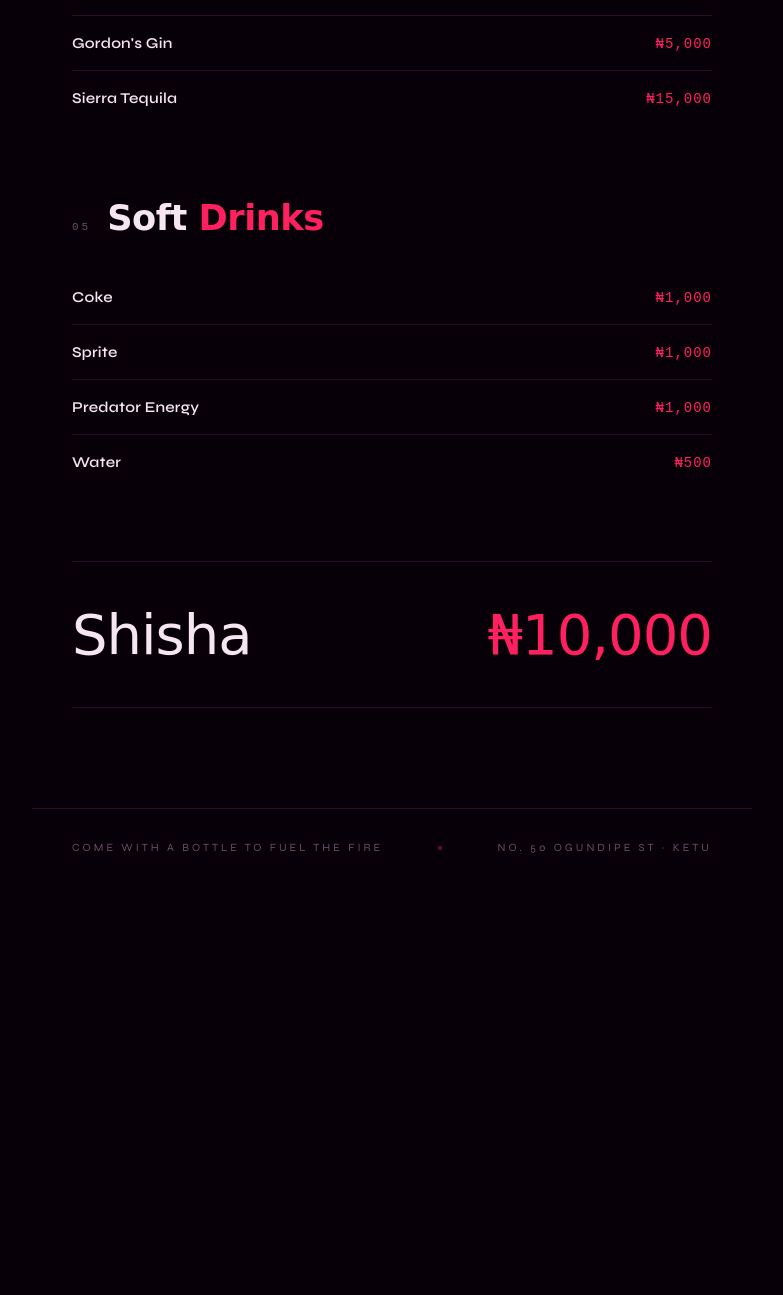
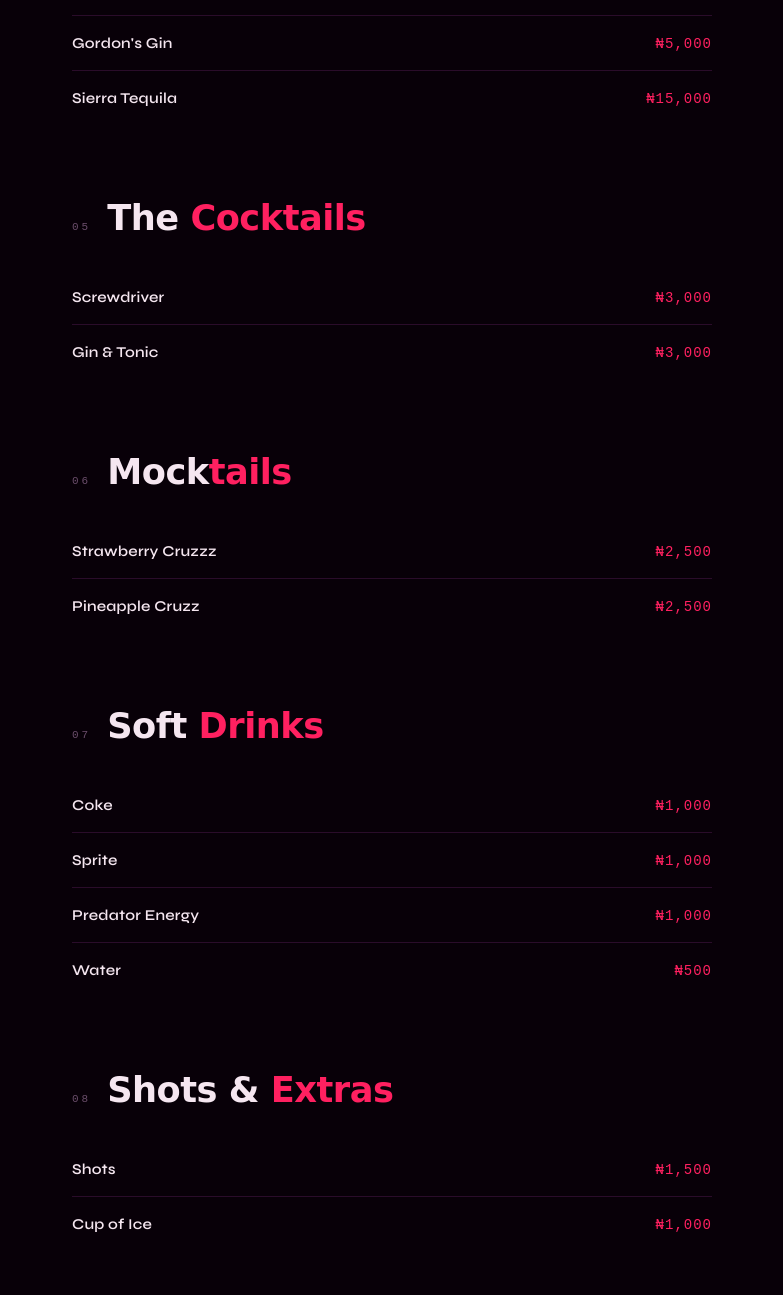
Before and after one commit to emodot/vendor-menu, a plain HTML site: page index.html in a window 1280 px wide. Shown: the part 1645-2940 px from the top of the page, without its empty margins (248-1031 px from the left). Before the commit the page ends 2531 px from the top, so only its background shows below. Drawn offline with Linux system fonts and the light colour scheme; a web font is replaced by a local one.

Commit message:
Add cocktails, mocktails, shots and cup of ice to menu
Co-Authored-By: Claude Sonnet 4.6 <noreply@anthropic.com>

```diff
--- a/index.html
+++ b/index.html
@@ -395,16 +395,46 @@
       <div class="row"><span class="row-name">Sierra Tequila</span><span class="row-price">₦15,000</span></div>
     </section>
 
+    <!-- COCKTAILS -->
+    <section class="sec">
+      <div class="sec-head">
+        <span class="sec-num">05</span>
+        <h2 class="sec-title">The <span class="accent">Cocktails</span></h2>
+      </div>
+      <div class="row"><span class="row-name">Screwdriver</span><span class="row-price">₦3,000</span></div>
+      <div class="row"><span class="row-name">Gin & Tonic</span><span class="row-price">₦3,000</span></div>
+    </section>
+
+    <!-- MOCKTAILS -->
+    <section class="sec">
+      <div class="sec-head">
+        <span class="sec-num">06</span>
+        <h2 class="sec-title">Mock<span class="accent">tails</span></h2>
+      </div>
+      <div class="row"><span class="row-name">Strawberry Cruzzz</span><span class="row-price">₦2,500</span></div>
+      <div class="row"><span class="row-name">Pineapple Cruzz</span><span class="row-price">₦2,500</span></div>
+    </section>
+
     <!-- SOFT DRINKS -->
     <section class="sec">
       <div class="sec-head">
-        <span class="sec-num">05</span>
+        <span class="sec-num">07</span>
         <h2 class="sec-title">Soft <span class="accent">Drinks</span></h2>
       </div>
       <div class="row"><span class="row-name">Coke</span><span class="row-price">₦1,000</span></div>
       <div class="row"><span class="row-name">Sprite</span><span class="row-price">₦1,000</span></div>
       <div class="row"><span class="row-name">Predator Energy</span><span class="row-price">₦1,000</span></div>
       <div class="row"><span class="row-name">Water</span><span class="row-price">₦500</span></div>
+    </section>
+
+    <!-- SHOTS & ICE -->
+    <section class="sec">
+      <div class="sec-head">
+        <span class="sec-num">08</span>
+        <h2 class="sec-title">Shots &amp; <span class="accent">Extras</span></h2>
+      </div>
+      <div class="row"><span class="row-name">Shots</span><span class="row-price">₦1,500</span></div>
+      <div class="row"><span class="row-name">Cup of Ice</span><span class="row-price">₦1,000</span></div>
     </section>
 
     <!-- SHISHA -->
```
